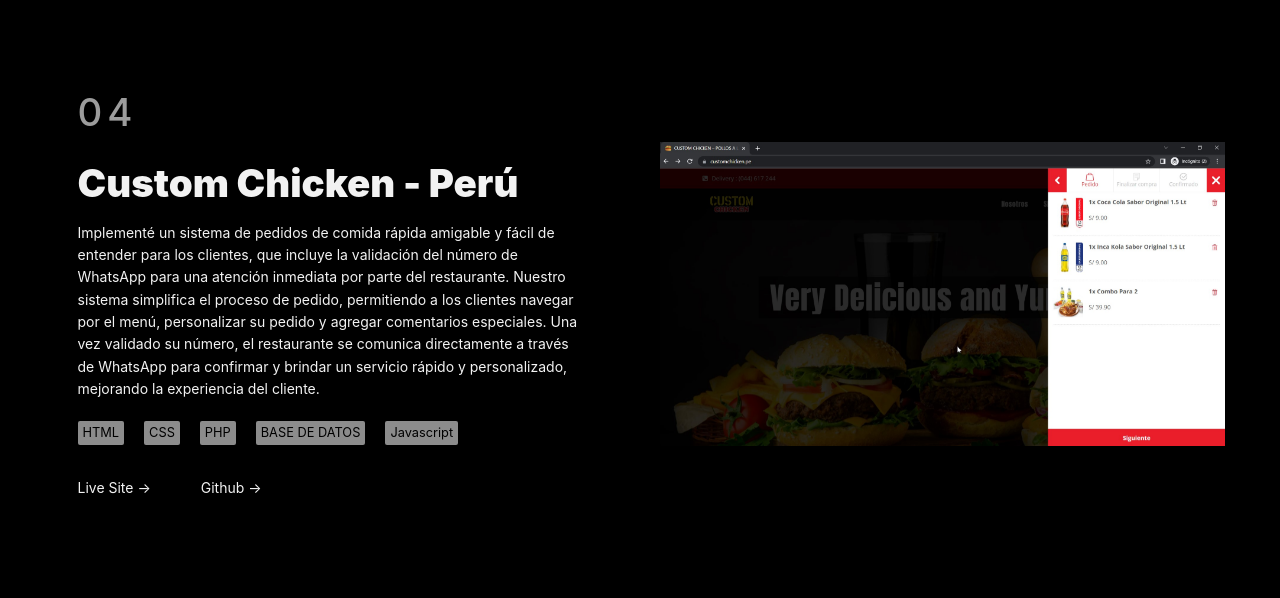
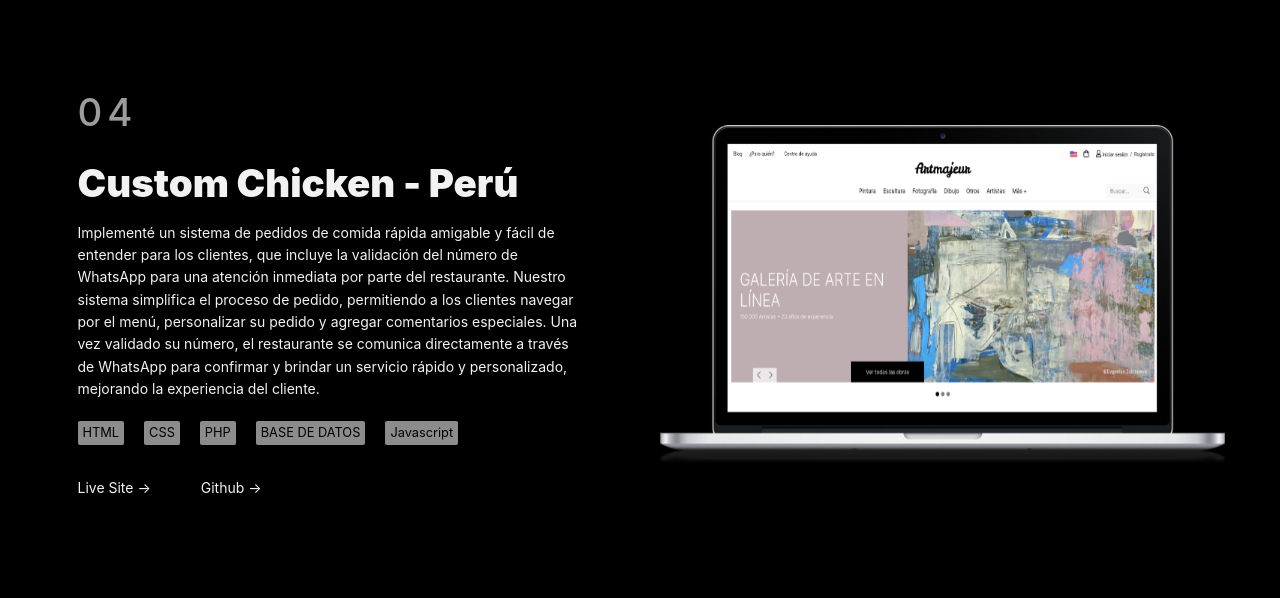
Before and after one commit to Frank-Florian/mi-portafolio, a plain HTML site: page index.html in a window 1280 px wide. Shown: the part 3000-3598 px from the top of the page. Drawn offline with nearby package versions, Linux system fonts and the light colour scheme.

Commit message:
first commit 11

```diff
--- a/index.html
+++ b/index.html
@@ -372,7 +372,7 @@
 								rel="noreferrer"
 								class="project-img"
 								><img
-									src="./assets/4.jpg"
+									src="./assets/laptop.png"
 									alt="Custom Chicken"
 									title="Custom Chicken"
 							/></a>
```
Also changed, not shown: assets/laptop.png (added).
